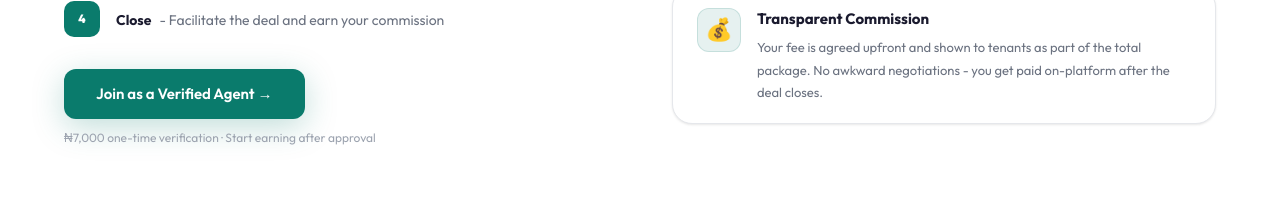
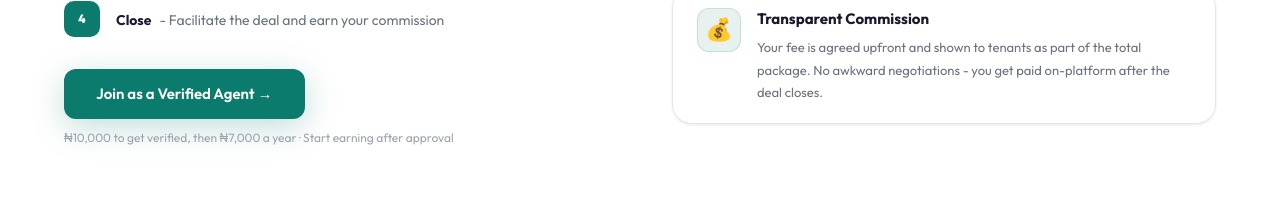
Before and after one commit to pinkarray/ClearRent_webapp, a Next.js app: page / in a window 1280 px wide. Shown: the part 4200-4419 px from the top of the page. Built offline with nearby package versions, Linux system fonts and the light colour scheme; no server answers.

Commit message:
Correct the agent verification fee on the home page

```diff
--- a/components/HowItWorks.tsx
+++ b/components/HowItWorks.tsx
@@ -157,7 +157,7 @@ export default function HowItWorks() {
               Join as a Verified Agent →
             </a>
             <p style={{ marginTop: 12, fontSize: 13, color: 'var(--text-hint)' }}>
-              One-time ₦7,000 verification fee. Start earning immediately after approval.
+              ₦10,000 to get verified, then ₦7,000 a year. Start earning immediately after approval.
             </p>
           </div>
         )}
--- a/components/WhyClearRent.tsx
+++ b/components/WhyClearRent.tsx
@@ -189,7 +189,7 @@ export default function WhyClearRent() {
                 Join as a Verified Agent →
               </a>
               <p style={{ marginTop: 10, fontSize: 12, color: 'var(--text-hint)' }}>
-                ₦7,000 one-time verification · Start earning after approval
+                ₦10,000 to get verified, then ₦7,000 a year · Start earning after approval
               </p>
             </div>
 
```
